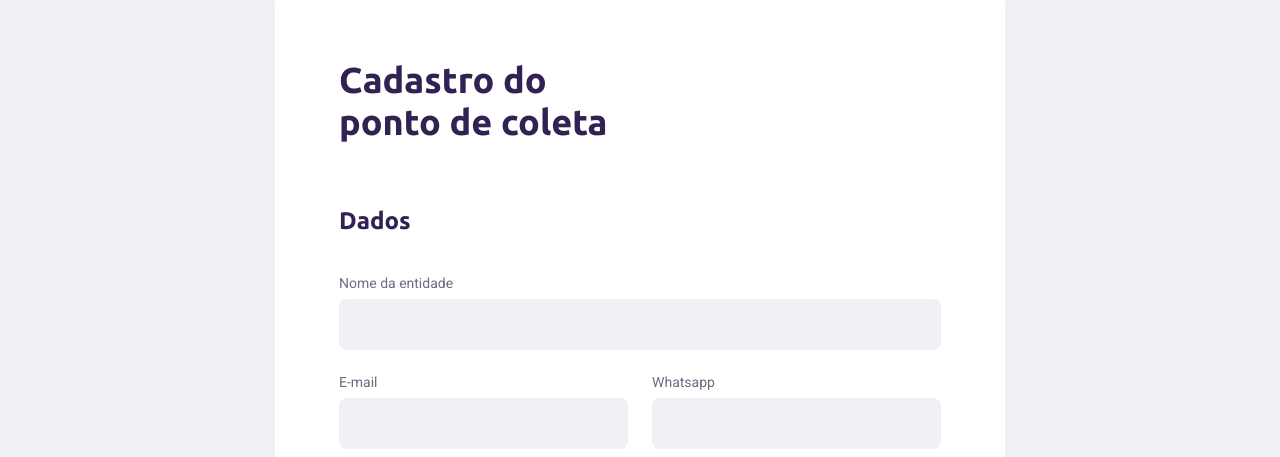
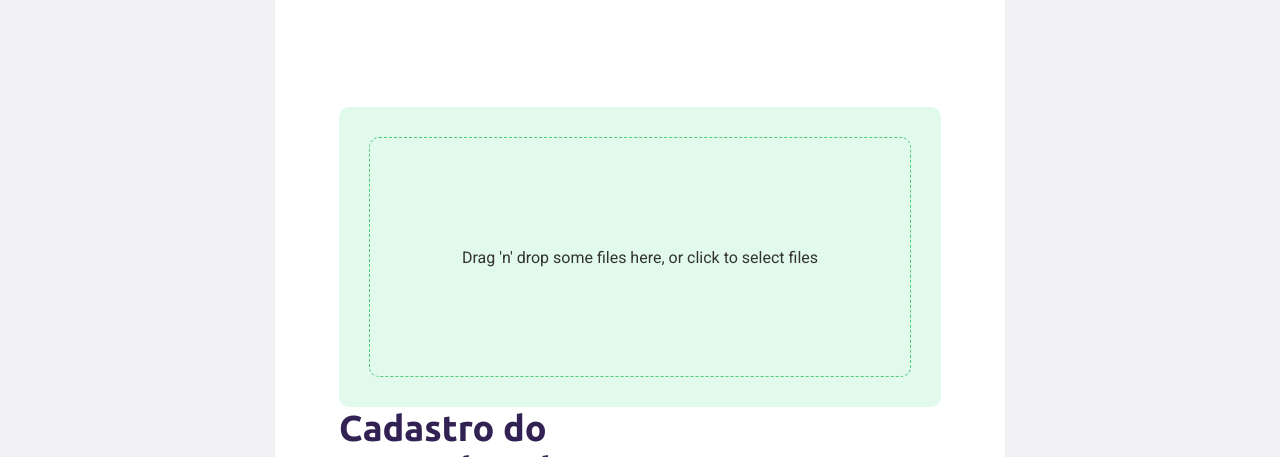
Before and after one commit to vinaud/NLW-Ecoleta, a React (Create React App) app in the folder web/: page /create-point in a window 1280 px wide. Shown: the part 177-634 px from the top of the page. Built offline with nearby package versions, Linux system fonts and the light colour scheme; no server answers.

Commit message:
Componente Dropzone para upload de imagens

```diff
--- /dev/null
+++ b/web/src/components/Dropzone/index.tsx
@@ -0,0 +1,23 @@
+import React, {useCallback} from 'react'
+import {useDropzone} from 'react-dropzone'
+import './styles.css';
+
+const Dropzone = () => {
+  const onDrop = useCallback(acceptedFiles => {
+    // Do something with the files
+  }, [])
+  const {getRootProps, getInputProps, isDragActive} = useDropzone({onDrop})
+
+  return (
+    <div className="dropzone" {...getRootProps()}>
+      <input {...getInputProps()} />
+      {
+        isDragActive ?
+          <p>Drop the files here ...</p> :
+          <p>Drag 'n' drop some files here, or click to select files</p>
+      }
+    </div>
+  )
+}
+
+export default Dropzone;
--- /dev/null
+++ b/web/src/components/Dropzone/styles.css
@@ -0,0 +1,37 @@
+.dropzone {
+  height: 300px;
+  background: #E1FAEC;
+  border-radius: 10px;
+
+  display: flex;
+  justify-content: center;
+  align-items: center;
+  margin-top: 48px;
+  outline: 0;
+}
+
+.dropzone img {
+  width: 100%;
+  height: 100%;
+  object-fit: cover;
+}
+
+.dropzone p {
+  width: calc(100% - 60px);
+  height: calc(100% - 60px);
+  border-radius: 10px;
+  border: 1px dashed #4ECB79;
+
+  display: flex;
+  flex-direction: column;
+  justify-content: center;
+  align-items: center;
+  color: #333;
+}
+
+.dropzone p svg {
+  color: #4ECB79;
+  width: 24px;
+  height: 24px;
+  margin-bottom: 8px;
+}
--- a/web/src/pages/CreatePoint/index.tsx
+++ b/web/src/pages/CreatePoint/index.tsx
@@ -8,6 +8,7 @@ import axios from 'axios';
 import api from '../../services/api';
 
 import logo from '../../assets/logo.svg';
+import Dropzone from '../../components/Dropzone';
 
 interface Item {
     id: number;
@@ -138,6 +139,7 @@ const CreatePoint = () => {
                 </Link>
             </header>
             <form onSubmit={handleSubmit}>
+                <Dropzone />
                 <h1>Cadastro do <br/> ponto de coleta</h1>
                 <fieldset>
                     <legend>
```
